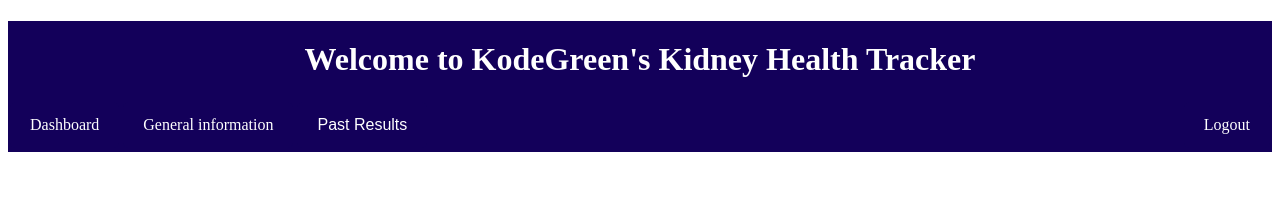
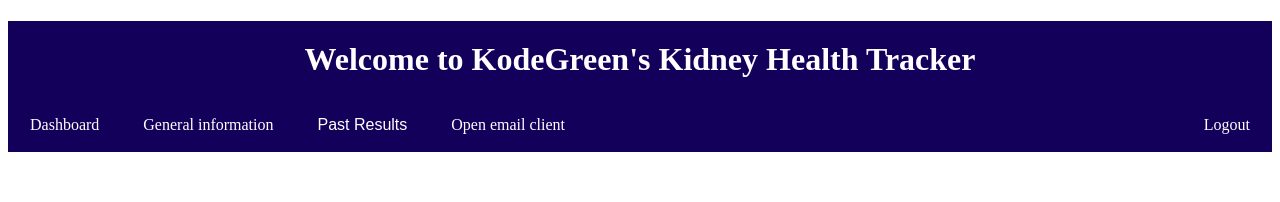
Before and after one commit to Juskiie/sdp_kidney_health_app_node_ver, a website: page public/clinician.html in a window 1280 px wide. Shown: the top 202 px of the page. Drawn offline with nearby package versions, Linux system fonts and the light colour scheme; no server answers.

Commit message:
- Added email client to clinician page

```diff
--- a/public/clinician.html
+++ b/public/clinician.html
@@ -22,6 +22,7 @@
         <li><a id="dashboard">Dashboard</a></li>
         <li><a href="/clinician_general_info.html">General information</a></li>
         <li><button id="update-chart-button">Past Results</button></li>
+        <li><a href="mailto:">Open email client</a></li>
         <li style="float:right"><a href="/logout">Logout</a></li>
     </ul>
     <h3 id="welcome-msg"></h3>
```
Also changed, not shown: private-scripts/mailto.js (added).
